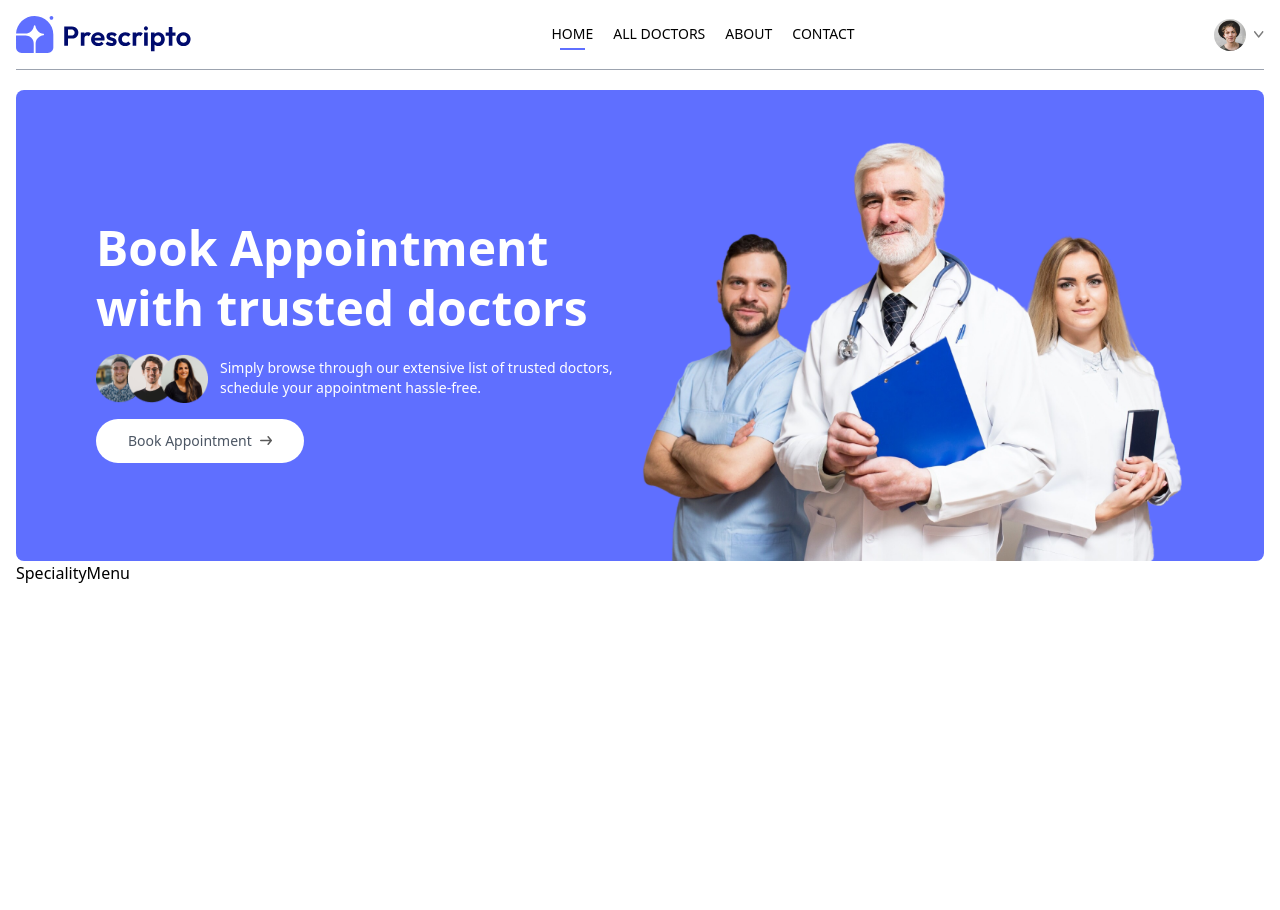
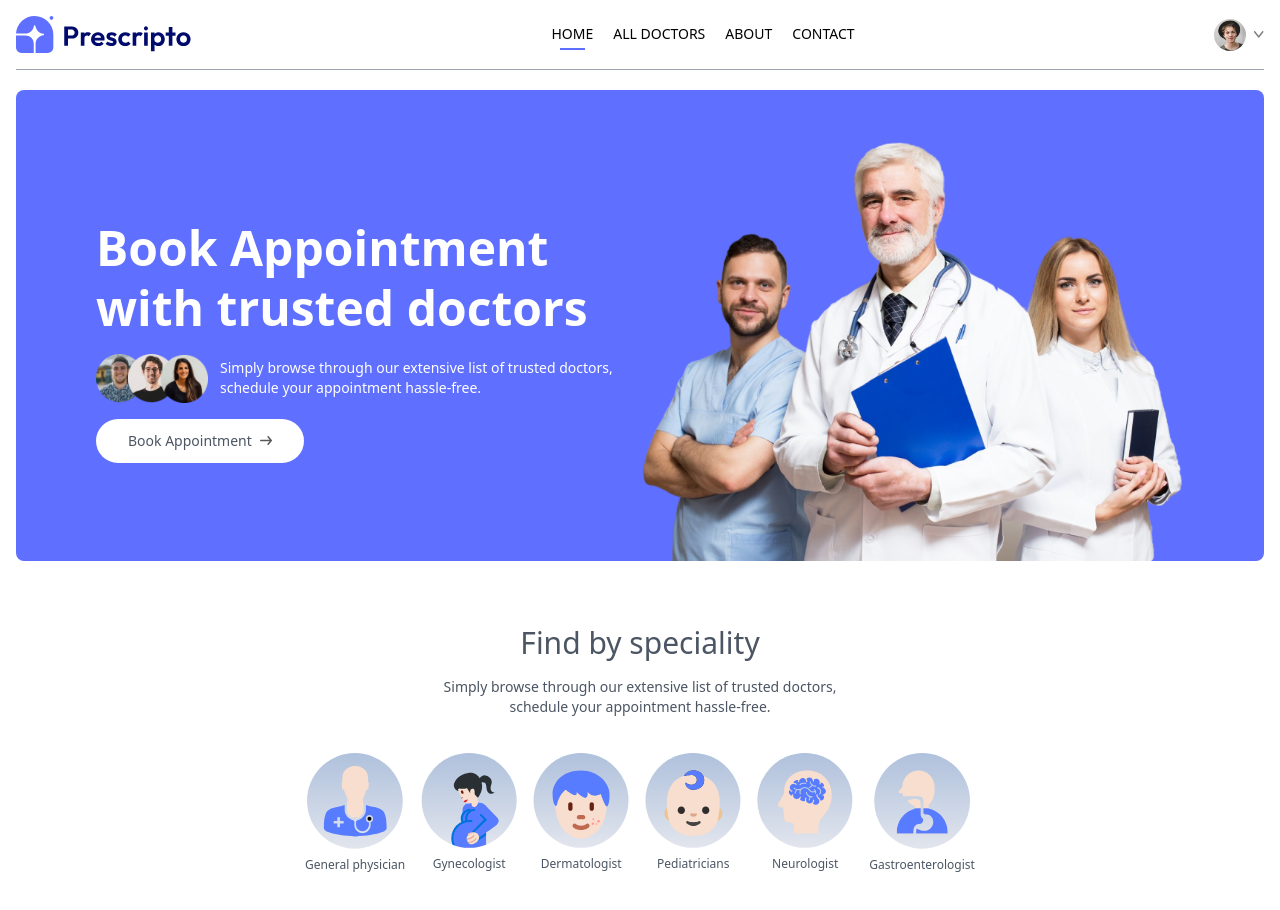
Before and after one commit to Sudarshan0306/Prescripto, a React (Vite) app in the folder frontend/: page / in a window 1280 px wide. Shown: the top 910 px of the page. Before the commit the page ends 800 px from the top, so only its background shows below. Built offline with nearby package versions, Linux system fonts and the light colour scheme.

Commit message:
complete speciality menu

```diff
--- a/frontend/src/Components/SpecialityMenu.jsx
+++ b/frontend/src/Components/SpecialityMenu.jsx
@@ -1,9 +1,33 @@
-import React from 'react'
+import React from "react";
+import { specialityData } from "../assets/assets_frontend/assets";
+import { Link } from "react-router-dom";
 
 const SpecialityMenu = () => {
   return (
-    <div>SpecialityMenu</div>
-  )
-}
+    <div
+      className="flex flex-col items-center gap-4 py-16 text-gray-600"
+      id="speciality"
+    >
+      <h1 className="text-3xl font-medium">Find by speciality</h1>
+      <p className="sm:w-1/3 text-center text-sm">
+        Simply browse through our extensive list of trusted doctors, schedule
+        your appointment hassle-free.
+      </p>
+      <div className="flex sm:justify-center gap-4 pt-5 w-full overflow-scroll">
+        {specialityData.map((item, index) => (
+          <Link
+            onClick={() => scrollTo(0, 0)}
+            className="flex flex-col items-center text-xs cursor-pointer flex-shrink-0 hover:translate-y-[-10px] transition-all duration-500"
+            key={index}
+            to={`/doctors/${item.speciality}`}
+          >
+            <img className="w-16 sm:w-24 mb-2" src={item.image} alt="" />
+            <p>{item.speciality}</p>
+          </Link>
+        ))}
+      </div>
+    </div>
+  );
+};
 
-export default SpecialityMenu
+export default SpecialityMenu;
--- a/frontend/src/index.css
+++ b/frontend/src/index.css
@@ -5,3 +5,7 @@
 .active hr {
     @apply block;
 }
+
+::-webkit-scrollbar {
+    @apply hidden
+}
```
